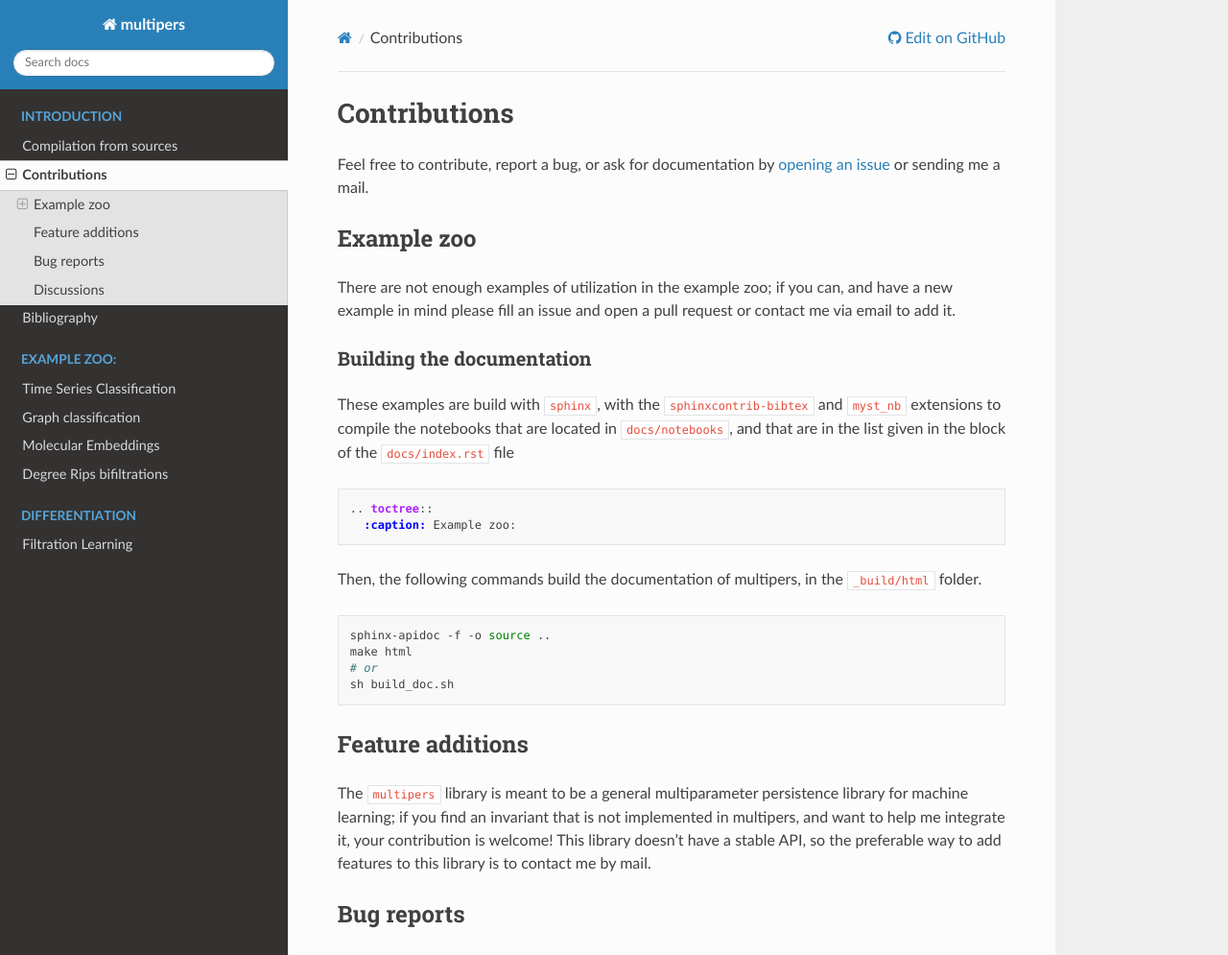
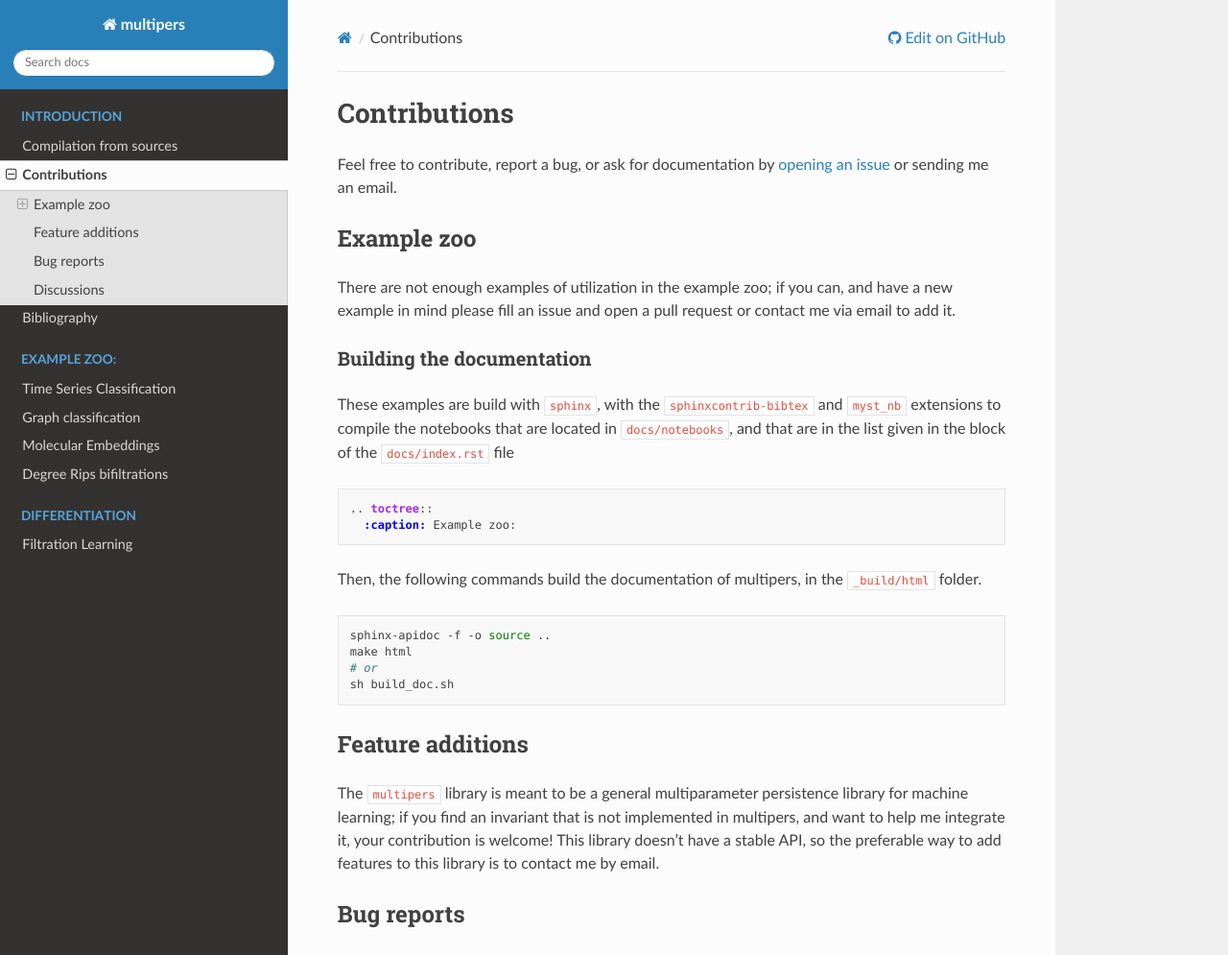
Before and after one commit to DavidLapous/multipers, a Sphinx documentation site: the page built from docs/contributions.rst, in a window 1280 px wide and 1357 px high. Shown: the top 995 px of the window at 96% size. Built offline with Sphinx 7.4.7 and the Read the Docs theme 2.0.0, drawn with Linux system fonts in a browser that asks for light colours; pages that are not in the unit, such as notebooks, are missing from menus.

Commit message:
doc: typo

```diff
--- a/docs/contributions.rst
+++ b/docs/contributions.rst
@@ -3,7 +3,7 @@ Contributions
 
 Feel free to contribute, report a bug, or ask for documentation
 by `opening an issue <https://github.com/DavidLapous/multipers/issues>`_ or
-sending me a mail.
+sending me an email.
 
 Example zoo
 ***********
@@ -44,7 +44,7 @@ The :code:`multipers` library is meant to be a general multiparameter persistenc
 if you find an invariant that is not implemented in multipers, and want to help me
 integrate it, your contribution is welcome!
 This library doesn't have a stable API, so the preferable
-way to add features to this library is to contact me by mail.
+way to add features to this library is to contact me by email.
 
 
 Bug reports
```
